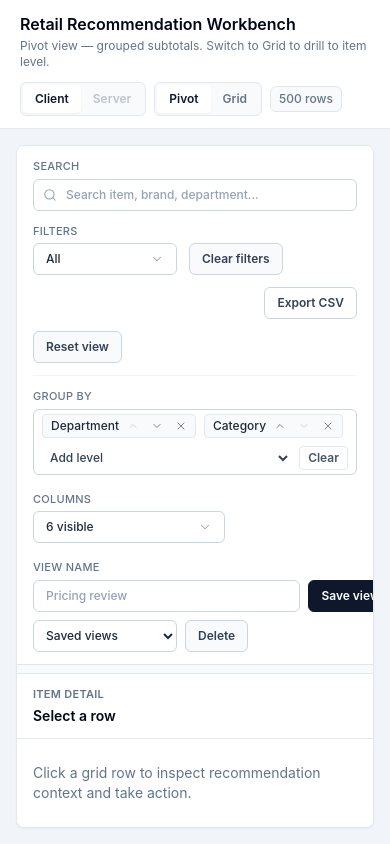
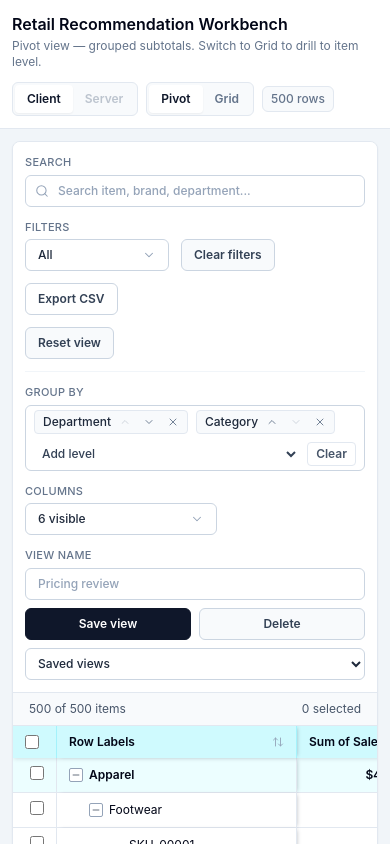
Before and after one commit to nathaniel-lyman/DataGrizard, a React (Vite) app: page / in a window 390 px wide. Shown: the top 844 px of the page. Built offline with nearby package versions, Linux system fonts and the light colour scheme.

Commit message:
fix(datagrid): improve mobile layout and resize labels

```diff
--- a/src/App.tsx
+++ b/src/App.tsx
@@ -72,10 +72,10 @@ function App() {
   }, [isServer, sorting, columnFilters, globalFilter, pagination, refreshToken]);
 
   return (
-    <main className="flex h-screen flex-col bg-slate-100 text-slate-900">
-      <header className="border-b border-slate-200 bg-white px-5 py-3">
+    <main className="flex min-h-dvh flex-col bg-slate-100 text-slate-900">
+      <header className="border-b border-slate-200 bg-white px-3 py-3 sm:px-5">
         <div className="flex flex-wrap items-center justify-between gap-3">
-          <div>
+          <div className="min-w-0">
             <h1 className="text-base font-semibold text-slate-950">
               Retail Recommendation Workbench
             </h1>
@@ -87,7 +87,7 @@ function App() {
                   : "Grid view — expand a group to see items, or click a row for detail."}
             </p>
           </div>
-          <div className="flex items-center gap-2 text-xs text-slate-500">
+          <div className="flex w-full flex-wrap items-center gap-2 text-xs text-slate-500 sm:w-auto">
             <div
               role="group"
               aria-label="Data source"
@@ -143,7 +143,7 @@ function App() {
         </div>
       </header>
 
-      <section className="flex min-h-0 flex-1 p-4">
+      <section className="flex min-h-0 flex-1 p-3 sm:p-4">
         <DataGrid
           data={isServer ? serverRows : rows}
           columns={retailColumns}
--- a/src/components/DataGrid/DataGrid.tsx
+++ b/src/components/DataGrid/DataGrid.tsx
@@ -300,6 +300,21 @@ const getColumnControlLabel = <TData extends object>(
     return `${pathLabel.join(" / ")} ${label}`;
   }
   return label;
+};
+
+const getHeaderResizeLabel = <TData extends object>(
+  column: Column<TData | PivotRow<TData>, unknown>,
+) => {
+  const label = getColumnControlLabel(column);
+  const leafColumns = column.getLeafColumns();
+  const isLeafColumn = leafColumns.length === 1 && leafColumns[0]?.id === column.id;
+
+  if (isLeafColumn) {
+    return `Resize ${label}`;
+  }
+
+  const leafLabelSummary = leafColumns.map(getColumnControlLabel).filter(Boolean).join(", ");
+  return `Resize ${label} group${leafLabelSummary ? ` (${leafLabelSummary})` : ""}`;
 };
 
 // The DataGrid engine. This one function is long; it runs top-to-bottom through
@@ -2101,7 +2116,10 @@ export function DataGrid<TData extends object>({
           </div>
         ) : null}
 
-        <div ref={scrollRef} className="relative min-h-0 flex-1 overflow-auto">
+        <div
+          ref={scrollRef}
+          className="relative h-[min(68dvh,640px)] min-h-72 overflow-auto md:h-auto md:min-h-0 md:flex-1"
+        >
           {overlay ? (
             <div
               role={error ? "alert" : "status"}
@@ -2207,7 +2225,7 @@ export function DataGrid<TData extends object>({
                         {features.columnResizing && header.column.getCanResize() ? (
                           <button
                             type="button"
-                            aria-label={`Resize ${String(header.column.columnDef.header)}`}
+                            aria-label={getHeaderResizeLabel(header.column)}
                             onDoubleClick={() => header.column.resetSize()}
                             onMouseDown={header.getResizeHandler()}
                             onTouchStart={header.getResizeHandler()}
--- a/src/components/DataGrid/Toolbar.tsx
+++ b/src/components/DataGrid/Toolbar.tsx
@@ -96,9 +96,9 @@ export function Toolbar({
   }
 
   return (
-    <div className="border-b border-slate-200 bg-white px-4 py-3">
+    <div className="border-b border-slate-200 bg-white px-3 py-3 sm:px-4">
       {showFilterControls ? (
-        <div className="flex flex-wrap items-end gap-3">
+        <div className="flex min-w-0 flex-wrap items-end gap-3">
           {enableGlobalSearch ? (
             <ToolbarSearch
               search={search}
@@ -123,7 +123,7 @@ export function Toolbar({
             <button
               type="button"
               onClick={onExportCsv}
-              className="ml-auto h-8 rounded-md border border-slate-300 bg-white px-3 text-xs font-semibold text-slate-700 transition hover:bg-slate-50 focus:outline-none focus:ring-2 focus:ring-slate-200"
+              className="h-8 rounded-md border border-slate-300 bg-white px-3 text-xs font-semibold text-slate-700 transition hover:bg-slate-50 focus:outline-none focus:ring-2 focus:ring-slate-200 sm:ml-auto"
             >
               Export CSV
             </button>
@@ -132,7 +132,7 @@ export function Toolbar({
       ) : null}
 
       {showSecondaryControls ? (
-        <div className={`${showFilterControls ? "mt-3 " : ""}flex flex-wrap items-end gap-3`}>
+        <div className={`${showFilterControls ? "mt-3 " : ""}flex min-w-0 flex-wrap items-end gap-3`}>
           <button
             type="button"
             onClick={onResetView}
@@ -144,7 +144,7 @@ export function Toolbar({
       ) : null}
 
       {showSecondaryControls ? (
-        <div className="mt-3 flex flex-wrap items-end gap-4 border-t border-slate-100 pt-3">
+        <div className="mt-3 flex min-w-0 flex-wrap items-end gap-3 border-t border-slate-100 pt-3 sm:gap-4">
           {showGroupingControls ? (
             <ToolbarGrouping
               groupableColumns={groupableColumns}
--- a/src/components/DataGrid/ToolbarSavedViews.tsx
+++ b/src/components/DataGrid/ToolbarSavedViews.tsx
@@ -18,20 +18,20 @@ export function ToolbarSavedViews({
   onActiveViewNameChange,
 }: ToolbarSavedViewsProps) {
   return (
-    <div className="flex min-w-[360px] flex-wrap items-end gap-2">
-      <label className="flex min-w-40 flex-1 flex-col gap-1 text-[11px] font-medium uppercase tracking-wide text-slate-500">
+    <div className="grid w-full min-w-0 grid-cols-2 items-end gap-2 sm:flex sm:min-w-[360px] sm:flex-wrap">
+      <label className="order-1 col-span-2 flex min-w-0 flex-col gap-1 text-[11px] font-medium uppercase tracking-wide text-slate-500 sm:order-none sm:min-w-40 sm:flex-1">
         View name
         <input
           value={activeViewName}
           onChange={(event) => onActiveViewNameChange(event.target.value)}
           placeholder={viewNamePlaceholder}
-          className="h-8 rounded-md border border-slate-300 bg-white px-3 text-xs font-medium normal-case tracking-normal text-slate-900 outline-none transition placeholder:text-slate-400 focus:border-slate-500 focus:ring-2 focus:ring-slate-200"
+          className="h-8 w-full min-w-0 rounded-md border border-slate-300 bg-white px-3 text-xs font-medium normal-case tracking-normal text-slate-900 outline-none transition placeholder:text-slate-400 focus:border-slate-500 focus:ring-2 focus:ring-slate-200"
         />
       </label>
       <button
         type="button"
         onClick={onSaveView}
-        className="h-8 rounded-md border border-slate-900 bg-slate-900 px-3 text-xs font-semibold text-white transition hover:bg-slate-700 focus:outline-none focus:ring-2 focus:ring-slate-200"
+        className="order-2 h-8 rounded-md border border-slate-900 bg-slate-900 px-3 text-xs font-semibold text-white transition hover:bg-slate-700 focus:outline-none focus:ring-2 focus:ring-slate-200 sm:order-none"
       >
         Save view
       </button>
@@ -42,7 +42,7 @@ export function ToolbarSavedViews({
             onApplyView(event.target.value);
           }
         }}
-        className="h-8 min-w-36 rounded-md border border-slate-300 bg-white px-2 text-xs font-medium text-slate-800 outline-none transition focus:border-slate-500 focus:ring-2 focus:ring-slate-200"
+        className="order-4 col-span-2 h-8 min-w-0 rounded-md border border-slate-300 bg-white px-2 text-xs font-medium text-slate-800 outline-none transition focus:border-slate-500 focus:ring-2 focus:ring-slate-200 sm:order-none sm:min-w-36"
         aria-label="Apply saved view"
       >
         <option value="">Saved views</option>
@@ -55,7 +55,7 @@ export function ToolbarSavedViews({
       <button
         type="button"
         onClick={() => onDeleteView(activeViewName)}
-        className="h-8 rounded-md border border-slate-300 bg-slate-50 px-3 text-xs font-semibold text-slate-700 transition hover:bg-slate-100 focus:outline-none focus:ring-2 focus:ring-slate-200"
+        className="order-3 h-8 rounded-md border border-slate-300 bg-slate-50 px-3 text-xs font-semibold text-slate-700 transition hover:bg-slate-100 focus:outline-none focus:ring-2 focus:ring-slate-200 sm:order-none"
       >
         Delete
       </button>
```
Also changed, not shown: 1 other file (tests, documents, lock files or other folders).
